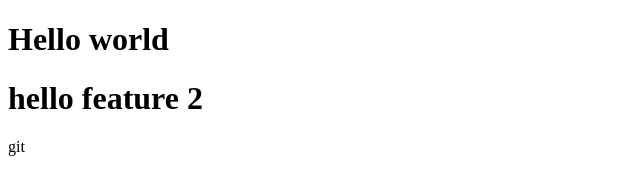
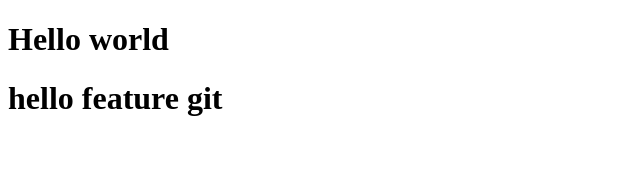
Before and after one commit to sudha8181/gitrepo, a plain HTML site: page index.html in a window 1280 px wide. Shown: the full height of the page, 0-640 px from the left. Drawn offline with Linux system fonts and the light colour scheme.

Commit message:
feature1

```diff
--- a/index.html
+++ b/index.html
@@ -8,7 +8,7 @@
 <body>
 
     <h1>Hello world</h1>
-    <h1>hello feature 2</h1>git
+    <h1>hello feature git</h1>
 
 </body>
 </html>
```
